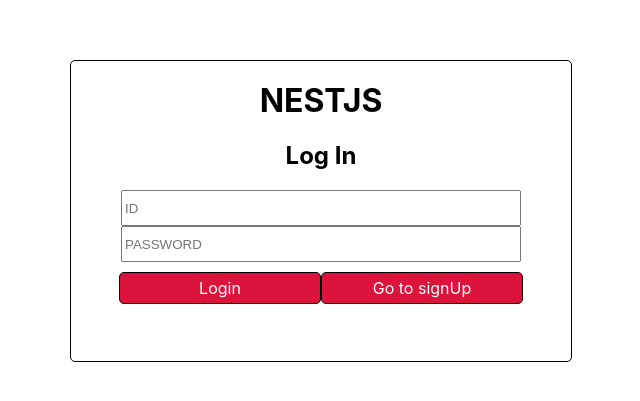
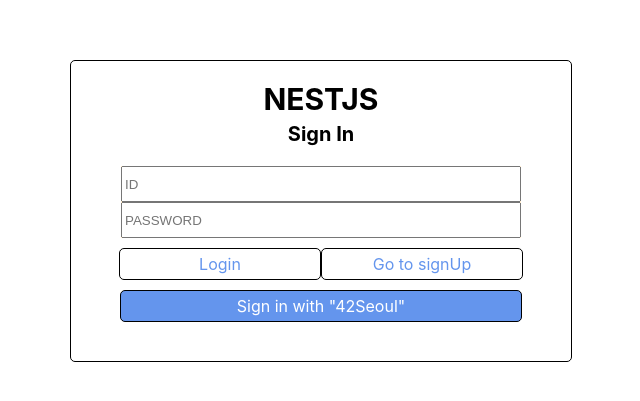
Before and after one commit to jinbekim/nestStudy, a React (Create React App) app in the folder front/: page / in a window 1280 px wide. Shown: the part 189-590 px from the top of the page, without its empty margins (319-959 px from the left). Built offline with nearby package versions, Linux system fonts and the light colour scheme.

Commit message:
Add: 42_OAUTH

```diff
--- a/front/src/App.tsx
+++ b/front/src/App.tsx
@@ -4,6 +4,7 @@
 import { BrowserRouter, Route, Routes } from 'react-router-dom';
 import { Login } from './login/login';
 import { SignUp } from './signUp/signUp';
+import Loading from './loading/loading';
 
 function App() {
   return (
@@ -12,6 +13,7 @@
         <Routes>
           <Route path="/" element={<Login />} />
           <Route path="/signup" element={<SignUp />} />
+          <Route path="/loading" element={<Loading />} />
         </Routes>
       </BrowserRouter>
     </div>
--- /dev/null
+++ b/front/src/loading/loading.tsx
@@ -0,0 +1,5 @@
+const Loading = () => {
+  return <h1>Loading...</h1>;
+};
+
+export default Loading;
--- a/front/src/login/login.css
+++ b/front/src/login/login.css
@@ -23,21 +23,30 @@
   width: 80%;
   margin-top: 20px;
 }
-
+.nestjsBox {
+  margin-top: 20px;
+  font-weight: bold;
+  font-size: 30px;
+}
+.signUpBox {
+  margin-top: 5px;
+  font-weight: bold;
+  font-size: 20px;
+}
 .Button {
   width: 200px;
   height: 30px;
   border-radius: 5px;
   border: 1px solid black;
-  background-color: crimson;
-  color: white;
+  background-color: white;
+  color: cornflowerblue;
   display: flex;
   justify-content: center;
   align-items: center;
 }
 .Button:hover {
-  background-color: white;
-  color: crimson;
+  background-color: cornflowerblue;
+  color: white;
   cursor: pointer;
 }
 .buttonBox {
@@ -47,3 +56,22 @@
 .input {
   height: 30px;
 }
+
+.ftBtn {
+  display: flex;
+  align-items: center;
+  justify-content: center;
+  border-radius: 5px;
+  border: 1px solid black;
+  margin-top: 10px;
+  width: 400px;
+  height: 30px;
+  background-color: cornflowerblue;
+  color: white;
+}
+
+.ftBtn:hover {
+  background-color: white;
+  color: cornflowerblue;
+  cursor: pointer;
+}
--- a/front/src/login/login.tsx
+++ b/front/src/login/login.tsx
@@ -1,8 +1,9 @@
 import axios from 'axios';
 import { useState } from 'react';
-import { Link } from 'react-router-dom';
+import { Link, useNavigate } from 'react-router-dom';
 import './login.css';
 export const Login = () => {
+  const navigate = useNavigate();
   const [id, setId] = useState<string>('');
   const [pw, setPw] = useState<string>('');
   const changeId = (value: string) => {
@@ -19,11 +20,15 @@
     });
     alert(response.data);
   };
+  const signInWith42 = async () => {
+    window.location.href =
+      'https://api.intra.42.fr/oauth/authorize?client_id=c178551e523b009994be1d911e271f6b2c978e36523ce74a1d56ac50ddf7aed1&redirect_uri=http%3A%2F%2Flocalhost%3A3000%2Floading&response_type=code';
+  };
   return (
     <div className="loginContainer">
       <div className="loginBox">
-        <h1 style={{ marginTop: '20px' }}>NESTJS</h1>
-        <h2 style={{ margin: '0px' }}>Log In</h2>
+        <div className="nestjsBox">NESTJS</div>
+        <div className="signUpBox">Sign In</div>
         <form className="inputBox">
           <input
             autoComplete="false"
@@ -60,6 +65,9 @@
             Go to signUp
           </Link>
         </div>
+        <div className="ftBtn" onClick={() => signInWith42()}>
+          Sign in with "42Seoul"
+        </div>
       </div>
     </div>
   );
--- a/front/src/signUp/signUp.tsx
+++ b/front/src/signUp/signUp.tsx
@@ -10,6 +10,10 @@
   };
   const changePw = (value: string) => {
     setPw(value);
+  };
+  const signInWith42 = async () => {
+    window.location.href =
+      'https://api.intra.42.fr/oauth/authorize?client_id=c178551e523b009994be1d911e271f6b2c978e36523ce74a1d56ac50ddf7aed1&redirect_uri=http%3A%2F%2Flocalhost%3A3000%2Floading&response_type=code';
   };
   const SignUp = async () => {
     try {
@@ -25,8 +29,8 @@
   return (
     <div className="loginContainer">
       <div className="loginBox">
-        <h1 style={{ marginTop: '20px' }}>NESTJS</h1>
-        <h2 style={{ margin: '0px' }}>Sign Up</h2>
+        <div className="nestjsBox">NESTJS</div>
+        <div className="signUpBox">Sign Up</div>
         <form className="inputBox">
           <input
             autoComplete="false"
@@ -59,6 +63,9 @@
             Go back to login
           </Link>
         </div>
+        <div className="ftBtn" onClick={() => signInWith42()}>
+          Sign in with "42Seoul"
+        </div>
       </div>
     </div>
   );
```
